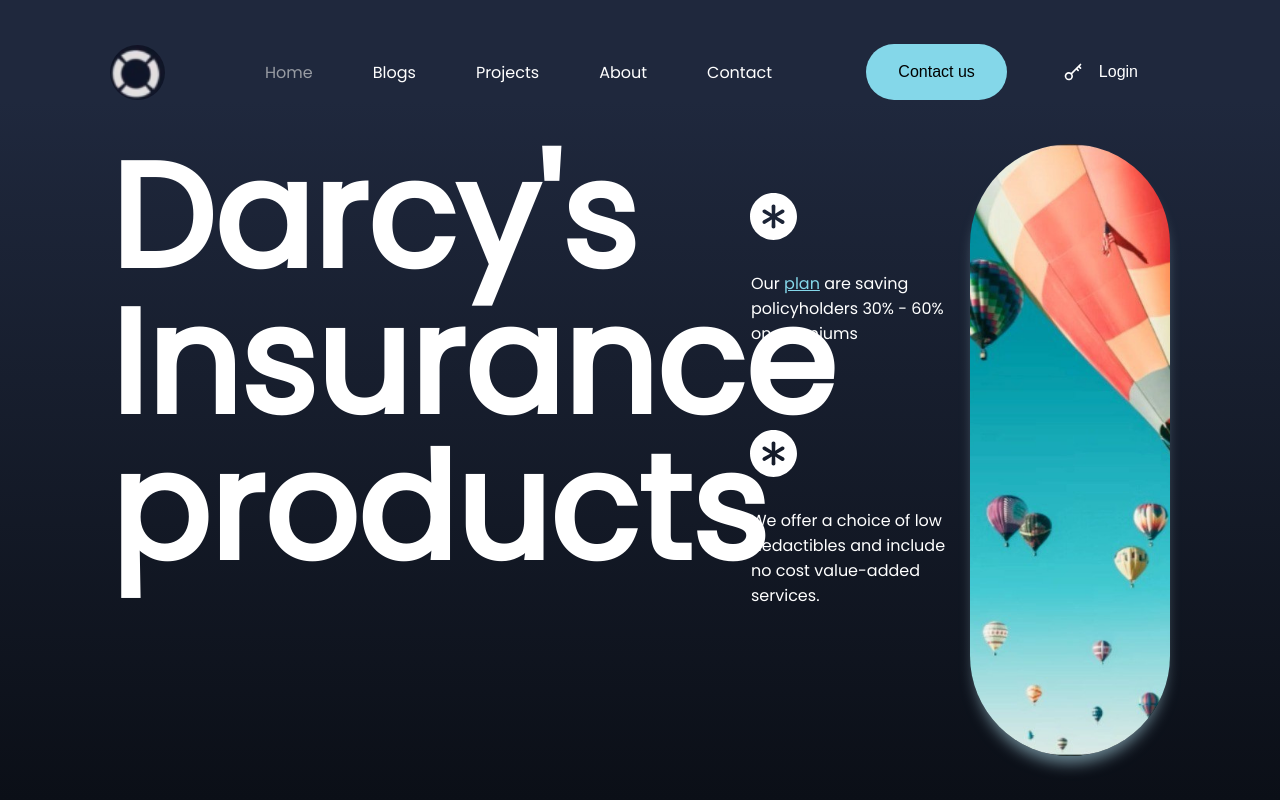
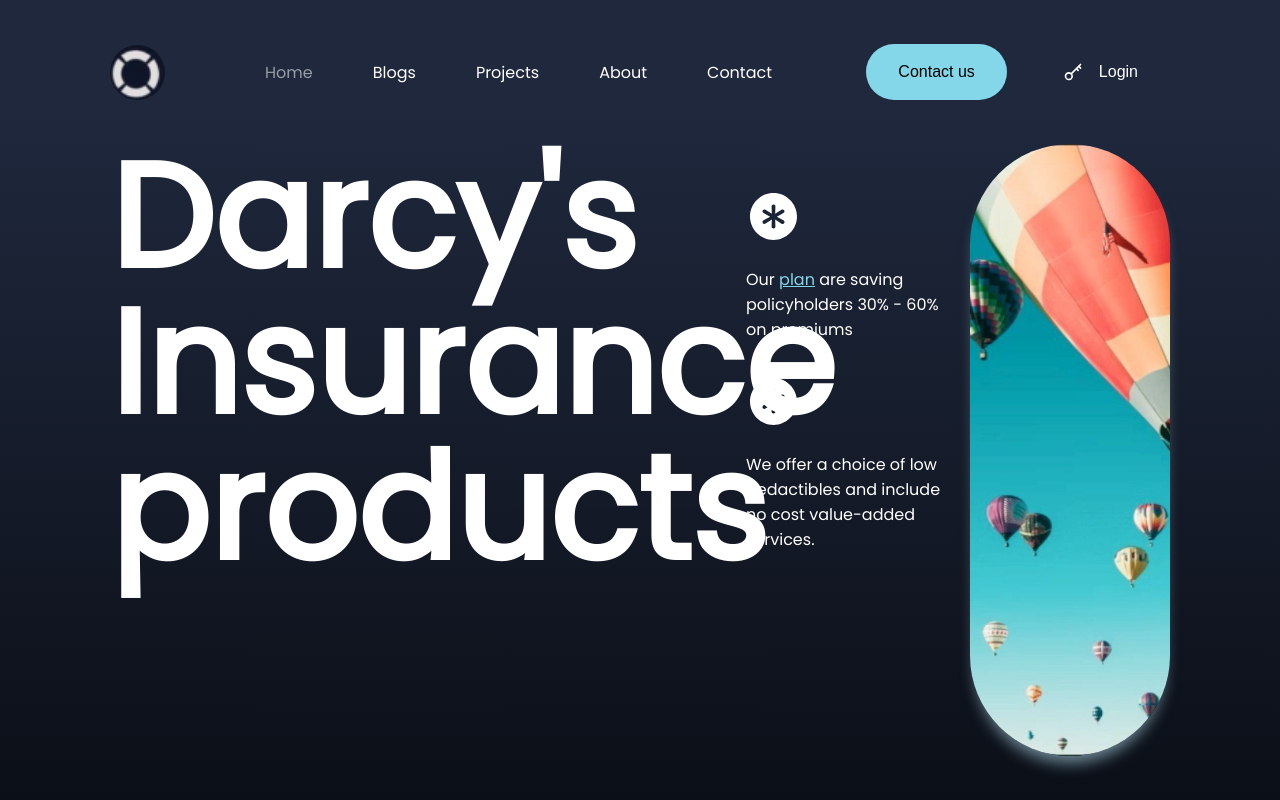
Before and after one commit to abbasali123/dribble_project, a React (Create React App) app: page / in a window 1280 px wide. Shown: the top 800 px of the page. Built offline with nearby package versions, Linux system fonts and the light colour scheme.

Commit message:
fix/minor-changes

```diff
--- a/src/App.css
+++ b/src/App.css
@@ -268,3 +268,10 @@ p {
 .swiper-pagination-bullets.swiper-pagination-horizontal {
   /* top: 600px !important; */
 }
+.pointWrapper {
+  display: flex;
+  flex-direction: column;
+  align-items: flex-start;
+  gap: 16px;
+  margin-bottom: 32px;
+}
--- a/src/components/Banner/banner.scss
+++ b/src/components/Banner/banner.scss
@@ -19,6 +19,13 @@
     display: flex;
     flex: 1;
     gap: 24px;
+    .pointsContainer {
+      display: flex;
+      flex-direction: column;
+      // marginTop: 100,
+      width: 50%;
+      padding: 45px 0px;
+    }
     .img-box {
       border-radius: 161px;
       width: 50%;
--- a/src/components/Banner/index.js
+++ b/src/components/Banner/index.js
@@ -19,13 +19,7 @@ function Banner() {
       </motion.div>
       <div className="right-side-banner">
         <motion.div
-          style={{
-            display: "flex",
-            flexDirection: "column",
-            // marginTop: 100,
-            width: "50%",
-            padding: "45px 0px",
-          }}
+          className="pointsContainer"
           initial={{ opacity: 0, x: "-100%", scale: 0, left: -200 }}
           whileInView={{ opacity: 1, x: 0, scale: 1, left: 0 }}
           transition={{ duration: 0.75 }}
@@ -42,7 +36,7 @@ function Banner() {
           <motion.img
             src="bannerBallon.jpg"
             height="700px"
-            initial={{ opacity: 0, y: "50%", scale: 0, left: -100 }}
+            initial={{ opacity: 0, y: "100%", scale: 1, left: 0 }}
             whileInView={{ opacity: 1, y: 0, scale: 1, left: 0 }}
             transition={{ duration: 1 }}
           />
--- a/src/components/Fund/fund.scss
+++ b/src/components/Fund/fund.scss
@@ -65,8 +65,8 @@
     .img-container {
       width: 30%;
       height: 100%;
-
       overflow: hidden;
+      border-radius: 161px;
       img {
         display: block;
         width: 100%;
--- a/src/components/Fund/index.js
+++ b/src/components/Fund/index.js
@@ -124,21 +124,15 @@ function Fund() {
           </motion.button>
         </div>
 
-        <div className="img-container">
+        <motion.div className="img-container">
           <motion.img
             alt="bannerBallon"
-            style={{
-              width: "100%",
-              height: "100%",
-              objectFit: "cover",
-              borderRadius: "10rem",
-            }}
             src="bannerBallon.jpg"
-            initial={{ opacity: 0, y: "50%", scale: 0, left: -100 }}
+            initial={{ opacity: 0, y: "100%", scale: 1, left: 0 }}
             whileInView={{ opacity: 1, y: 0, scale: 1, left: 0 }}
-            transition={{ duration: 1.25 }}
+            transition={{ duration: 1 }}
           />
-        </div>
+        </motion.div>
       </div>
     </div>
   );
--- a/src/components/Points.js
+++ b/src/components/Points.js
@@ -3,13 +3,7 @@ import { motion } from "framer-motion";
 
 function Points({ description }) {
   return (
-    <div
-      style={{
-        display: "flex",
-        flexDirection: "column",
-        alignItems: "flex-start",
-      }}
-    >
+    <div className="pointWrapper">
       <div className="circle-img">
         <motion.img
           src="circle.svg"
@@ -20,7 +14,7 @@ function Points({ description }) {
         />
       </div>
       <p
-        style={{ margin: "20px 0 80px 5px" }}
+        // style={{ margin: "20px 0 80px 5px" }}
         dangerouslySetInnerHTML={{ __html: description }}
       ></p>
     </div>
--- a/src/components/Products/products.scss
+++ b/src/components/Products/products.scss
@@ -26,12 +26,14 @@ input[type="date"]:valid::before {
   .About-innerBox {
     display: flex;
     justify-content: space-between;
+    align-items: center;
     // height: 55vh;
+    height: 100%;
     color: white;
     padding: 44px 110px;
     background: #0b0f17;
     .contact-form {
-      height: 100%;
+      // height: 100%;
       width: 50%;
       display: flex;
       flex-direction: column;
@@ -113,7 +115,7 @@ input[type="date"]:valid::before {
   }
   .instructions-container {
     background: #0b0f17;
-    height: 100%;
+    // height: 100%;
     width: 50%;
     display: flex;
     flex-direction: column;
--- a/src/components/Services/index.js
+++ b/src/components/Services/index.js
@@ -93,7 +93,7 @@ function Services() {
                     }}
                     initial={{ opacity: 0, x: "-100%", left: 0 }}
                     whileInView={{ opacity: 1, x: 0, left: 32 }}
-                    transition={{ duration:1 }}
+                    transition={{ duration: 1 }}
                   >
                     {title}
                   </motion.span>
--- a/src/components/Services/service.scss
+++ b/src/components/Services/service.scss
@@ -5,11 +5,11 @@
   background-image: linear-gradient(#1f283d, #0b0f17);
   height: 100vh;
   color: white;
-  gap: 24px;
+  gap: 32px;
   padding: 44px 110px;
   &-top {
     display: flex;
-    gap: 16px;
+    gap: 32px;
     flex-direction: row;
     align-items: center;
     width: 100%;
@@ -23,7 +23,7 @@
       position: relative;
       text-align: left;
       padding: 20px;
-      cursor:pointer
+      cursor: pointer;
     }
   }
   &-bottom {
```
